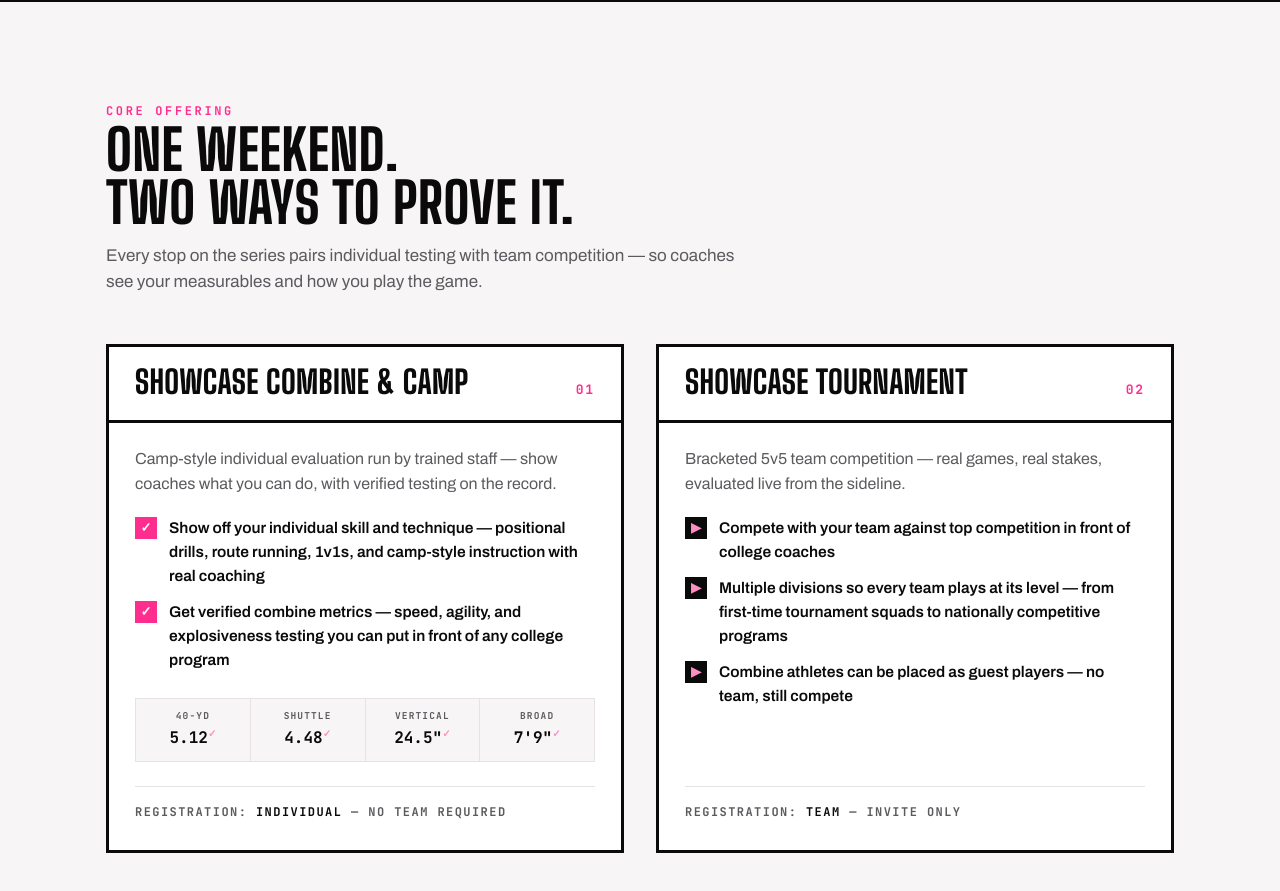
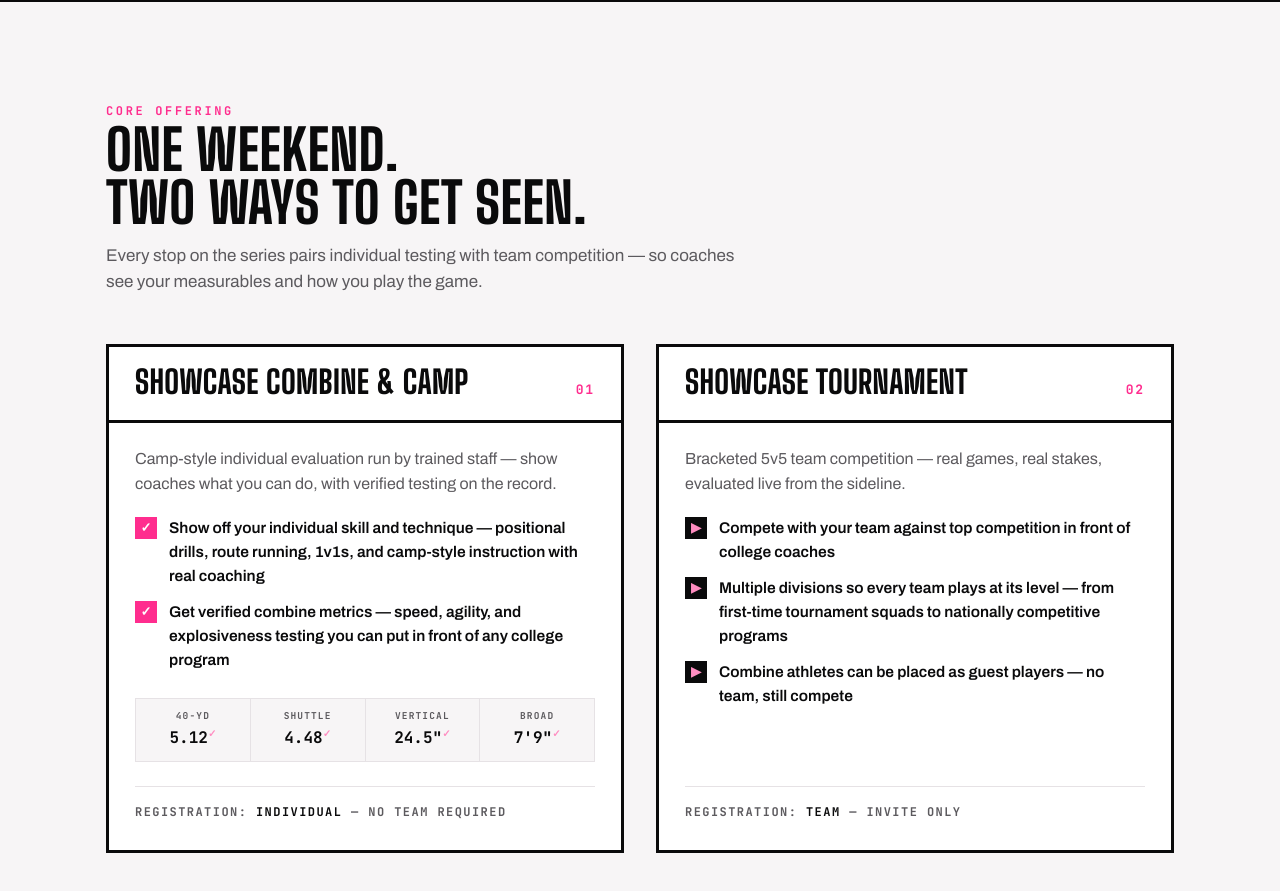
Before and after one commit to teamplayr-us/cfs-web, a Next.js app: page / in a window 1280 px wide. Shown: the part 1000-1891 px from the top of the page. Built offline with nearby package versions, Linux system fonts and the light colour scheme.

Commit message:
Core offering headline: Two Ways to Get Seen
Co-Authored-By: Claude Fable 5 <noreply@anthropic.com>
Claude-Session: https://claude.ai/code/session_019V32boShoBmRrwWenCPJFc

```diff
--- a/components/CoreOffering.tsx
+++ b/components/CoreOffering.tsx
@@ -9,7 +9,7 @@ export default function CoreOffering() {
             <h2>
               One Weekend.
               <br />
-              Two Ways to Prove It.
+              Two Ways to Get Seen.
             </h2>
             <p>
               Every stop on the series pairs individual testing with team
```
Also changed, not shown: 1 other file (tests, documents, lock files or other folders).
